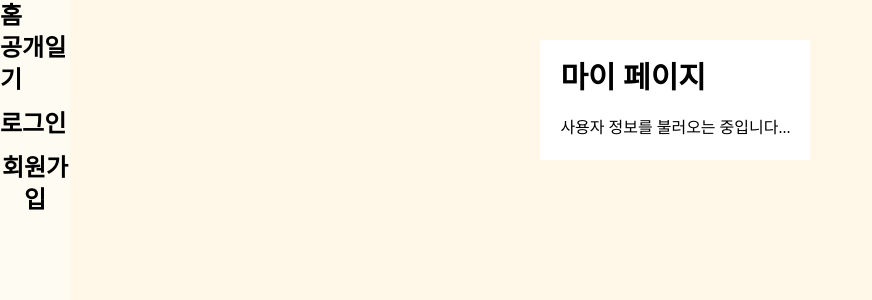
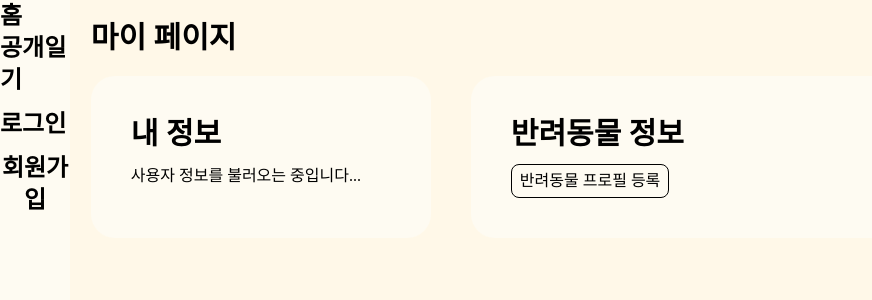
Before and after one commit to Sunjji/Sunjji, a Next.js app: page /my-page in a window 1280 px wide. Shown: the top 300 px of the page, without its empty margins (0-872 px from the left). Built offline with nearby package versions, Linux system fonts and the light colour scheme; no server answers; the database is empty; a web font is replaced by a local one.

Commit message:
style: 마이 페이지 레이아웃 및 디자인 수정

```diff
--- a/app/(providers)/(root)/my-page/page.tsx
+++ b/app/(providers)/(root)/my-page/page.tsx
@@ -3,8 +3,8 @@
 import { supabase } from "@/supabase/client";
 import { useEffect, useState } from "react";
 import AllPets from "./_components/AllPets";
+import PetProfile from "./_components/PetProfile";
 import UserProfile from "./_components/UserProfile";
-import PetProfile from "./_components/PetProfile";
 
 type Profile = {
   id: string;
@@ -39,18 +39,23 @@ function MyPage() {
   };
 
   return (
-    <main className="flex justify-center">
-      <section className="bg-white p-5 mt-10">
+    <main className="flex flex-col p-5">
       <h1 className="text-3xl mb-5 font-bold">마이 페이지</h1>
+      <section className="flex gap-10">
+        <div className="w-[30%] bg-point p-10 rounded-3xl">
+          <h1 className="text-3xl font-bold mb-3">내 정보</h1>
           {profile ? (
-          <>
-            <UserProfile profile={profile} updateProfile={updateProfile} />{" "}
-            <PetProfile />
-          </>
+            <UserProfile profile={profile} updateProfile={updateProfile} />
           ) : (
             <p>사용자 정보를 불러오는 중입니다...</p>
           )}
+        </div>
+
+        <div className="w-[70%] bg-point p-10 rounded-3xl">
+          <h1 className="text-3xl font-bold mb-3">반려동물 정보</h1>
+          <PetProfile />
           {profile && <AllPets />}
+        </div>
       </section>
     </main>
   );
```
Lines whose indentation alone changed are shown as unchanged.
